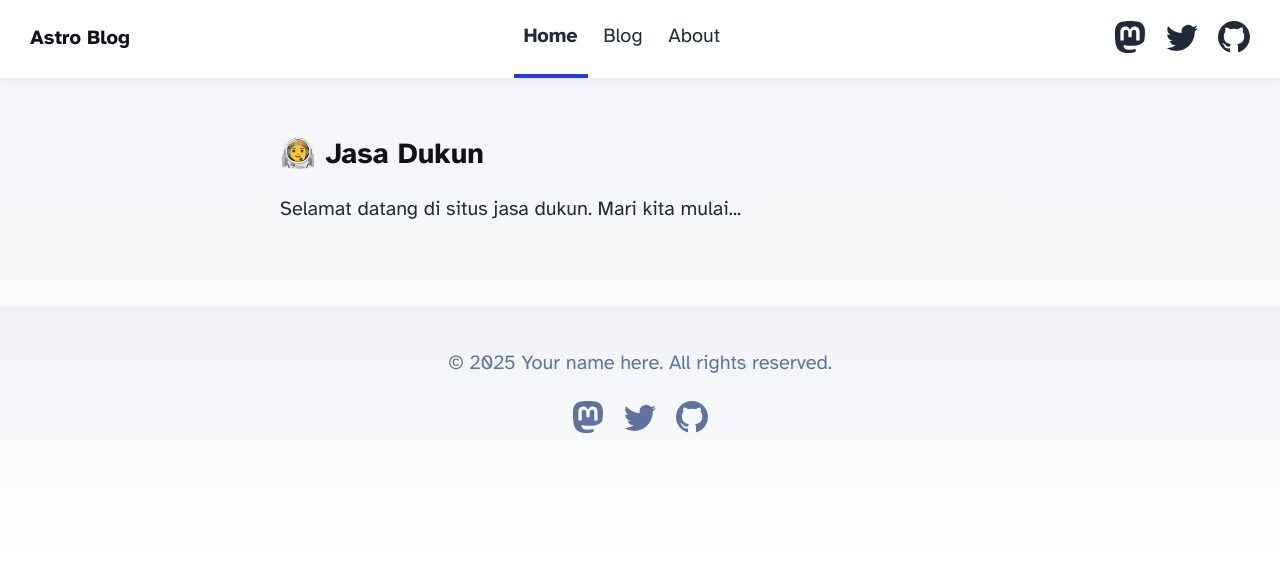
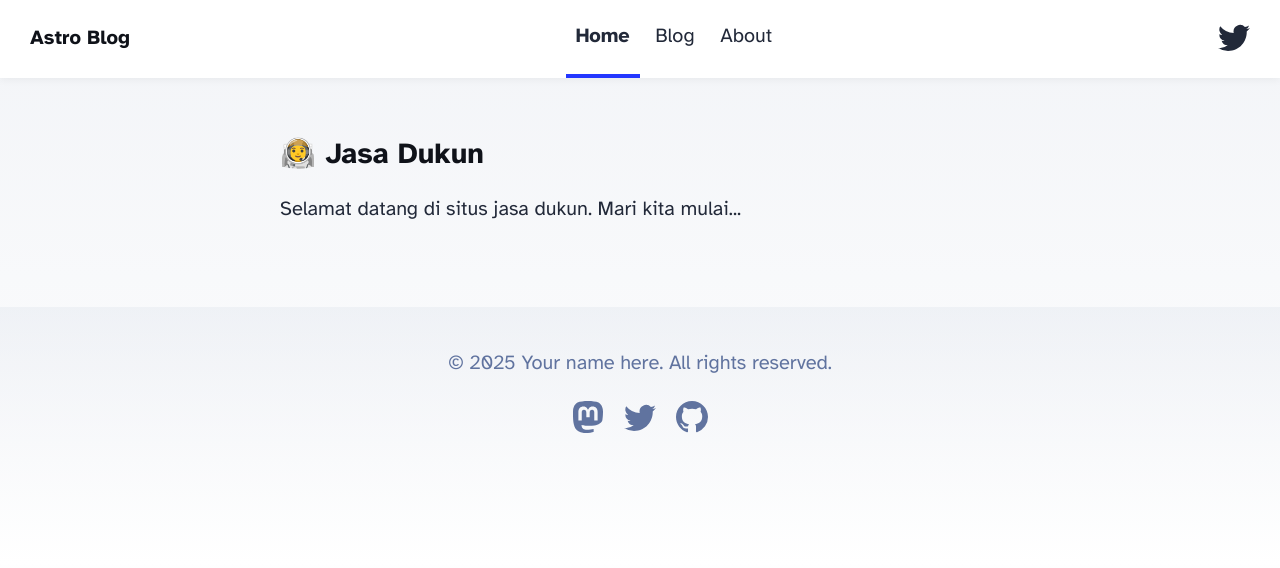
Before and after one commit to animalpsychic/jasad, an Astro site: page / in a window 1280 px wide. Built offline with nearby package versions, Linux system fonts and the light colour scheme; Astro itself is replaced by a stand-in of ours.

Commit message:
Update Header.astro

```diff
--- a/src/components/Header.astro
+++ b/src/components/Header.astro
@@ -12,15 +12,7 @@ import { SITE_TITLE } from '../consts';
 			<HeaderLink href="/about">About</HeaderLink>
 		</div>
 		<div class="social-links">
-			<a href="https://m.webtoo.ls/@astro" target="_blank">
-				<span class="sr-only">Follow Astro on Mastodon</span>
-				<svg viewBox="0 0 16 16" aria-hidden="true" width="32" height="32"
-					><path
-						fill="currentColor"
-						d="M11.19 12.195c2.016-.24 3.77-1.475 3.99-2.603.348-1.778.32-4.339.32-4.339 0-3.47-2.286-4.488-2.286-4.488C12.062.238 10.083.017 8.027 0h-.05C5.92.017 3.942.238 2.79.765c0 0-2.285 1.017-2.285 4.488l-.002.662c-.004.64-.007 1.35.011 2.091.083 3.394.626 6.74 3.78 7.57 1.454.383 2.703.463 3.709.408 1.823-.1 2.847-.647 2.847-.647l-.06-1.317s-1.303.41-2.767.36c-1.45-.05-2.98-.156-3.215-1.928a3.614 3.614 0 0 1-.033-.496s1.424.346 3.228.428c1.103.05 2.137-.064 3.188-.189zm1.613-2.47H11.13v-4.08c0-.859-.364-1.295-1.091-1.295-.804 0-1.207.517-1.207 1.541v2.233H7.168V5.89c0-1.024-.403-1.541-1.207-1.541-.727 0-1.091.436-1.091 1.296v4.079H3.197V5.522c0-.859.22-1.541.66-2.046.456-.505 1.052-.764 1.793-.764.856 0 1.504.328 1.933.983L8 4.39l.417-.695c.429-.655 1.077-.983 1.934-.983.74 0 1.336.259 1.791.764.442.505.661 1.187.661 2.046v4.203z"
-					></path></svg
-				>
-			</a>
+
 			<a href="https://twitter.com/astrodotbuild" target="_blank">
 				<span class="sr-only">Follow Astro on Twitter</span>
 				<svg viewBox="0 0 16 16" aria-hidden="true" width="32" height="32"
@@ -30,15 +22,7 @@ import { SITE_TITLE } from '../consts';
 					></path></svg
 				>
 			</a>
-			<a href="https://github.com/withastro/astro" target="_blank">
-				<span class="sr-only">Go to Astro's GitHub repo</span>
-				<svg viewBox="0 0 16 16" aria-hidden="true" width="32" height="32"
-					><path
-						fill="currentColor"
-						d="M8 0C3.58 0 0 3.58 0 8c0 3.54 2.29 6.53 5.47 7.59.4.07.55-.17.55-.38 0-.19-.01-.82-.01-1.49-2.01.37-2.53-.49-2.69-.94-.09-.23-.48-.94-.82-1.13-.28-.15-.68-.52-.01-.53.63-.01 1.08.58 1.23.82.72 1.21 1.87.87 2.33.66.07-.52.28-.87.51-1.07-1.78-.2-3.64-.89-3.64-3.95 0-.87.31-1.59.82-2.15-.08-.2-.36-1.02.08-2.12 0 0 .67-.21 2.2.82.64-.18 1.32-.27 2-.27.68 0 1.36.09 2 .27 1.53-1.04 2.2-.82 2.2-.82.44 1.1.16 1.92.08 2.12.51.56.82 1.27.82 2.15 0 3.07-1.87 3.75-3.65 3.95.29.25.54.73.54 1.48 0 1.07-.01 1.93-.01 2.2 0 .21.15.46.55.38A8.012 8.012 0 0 0 16 8c0-4.42-3.58-8-8-8z"
-					></path></svg
-				>
-			</a>
+
 		</div>
 	</nav>
 </header>
```
